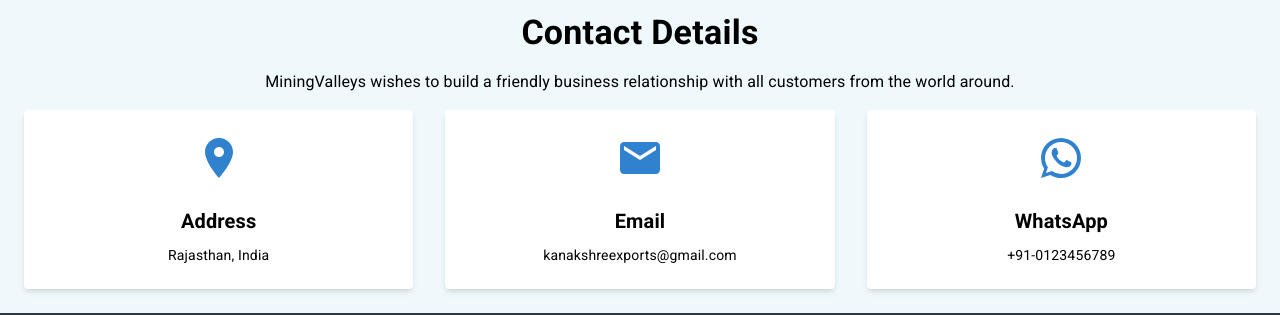
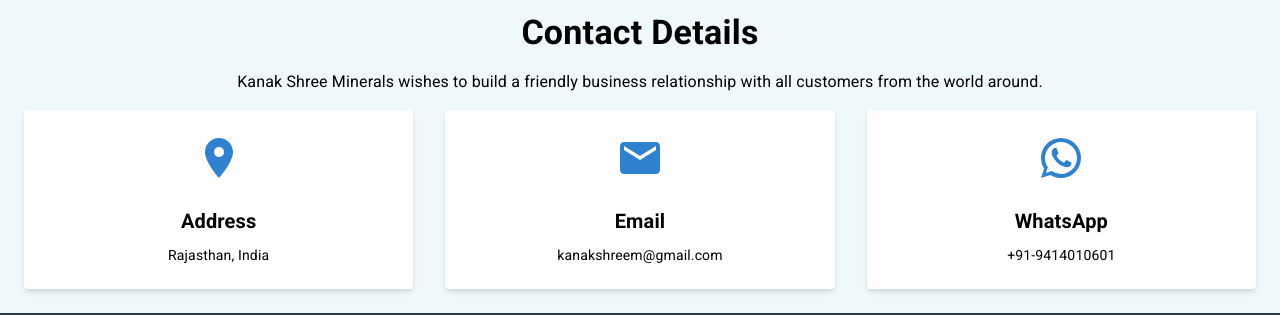
Before and after one commit to samarth36483/kanak-exports, a React (Vite) app: page /contact in a window 1280 px wide. Shown: the part 816-1131 px from the top of the page. Built offline with nearby package versions, Linux system fonts and the light colour scheme.

Commit message:
Updated contact details

```diff
--- a/src/data/contact.ts
+++ b/src/data/contact.ts
@@ -1,10 +1,10 @@
 export const contact = {
-  desc: "MiningValleys wishes to build a friendly business relationship with all customers from the world around.",
+  desc: "Kanak Shree Minerals wishes to build a friendly business relationship with all customers from the world around.",
   formDesc:
     "Need to request quotes about our mineral products like raw mica flake, colored mica flake, and so on? Or just need help? Use the form to reach out and we will be in touch with you as quickly as possible!",
   contacts: [
     { title: "Address", text: "Rajasthan, India", icon: "location" },
-    { title: "Email", text: "kanakshreexports@gmail.com", icon: "email" },
-    { title: "WhatsApp", text: "+91-0123456789", icon: "whatsApp" },
+    { title: "Email", text: "kanakshreem@gmail.com", icon: "email" },
+    { title: "WhatsApp", text: "+91-9414010601", icon: "whatsApp" },
   ],
 };
```
